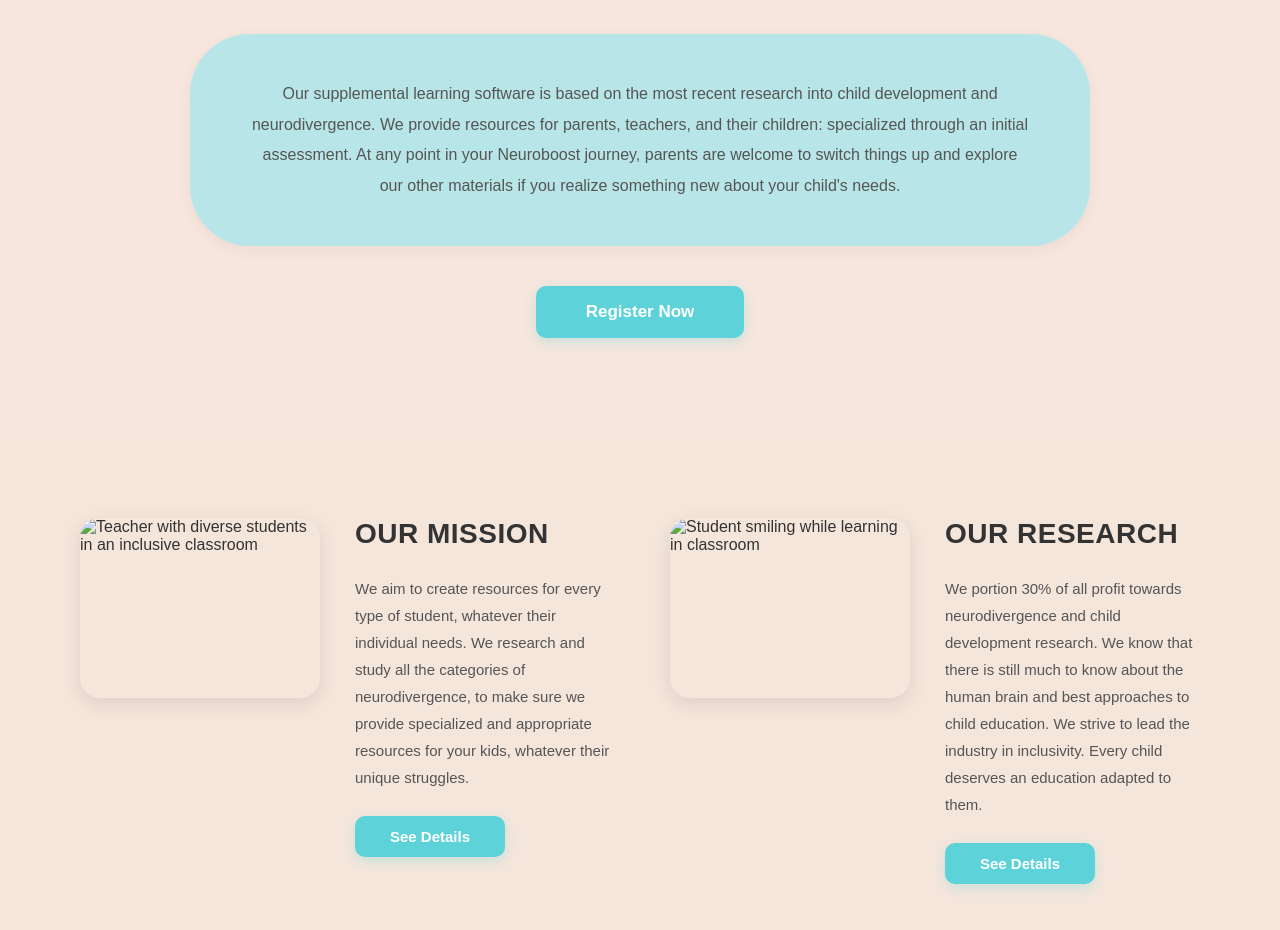
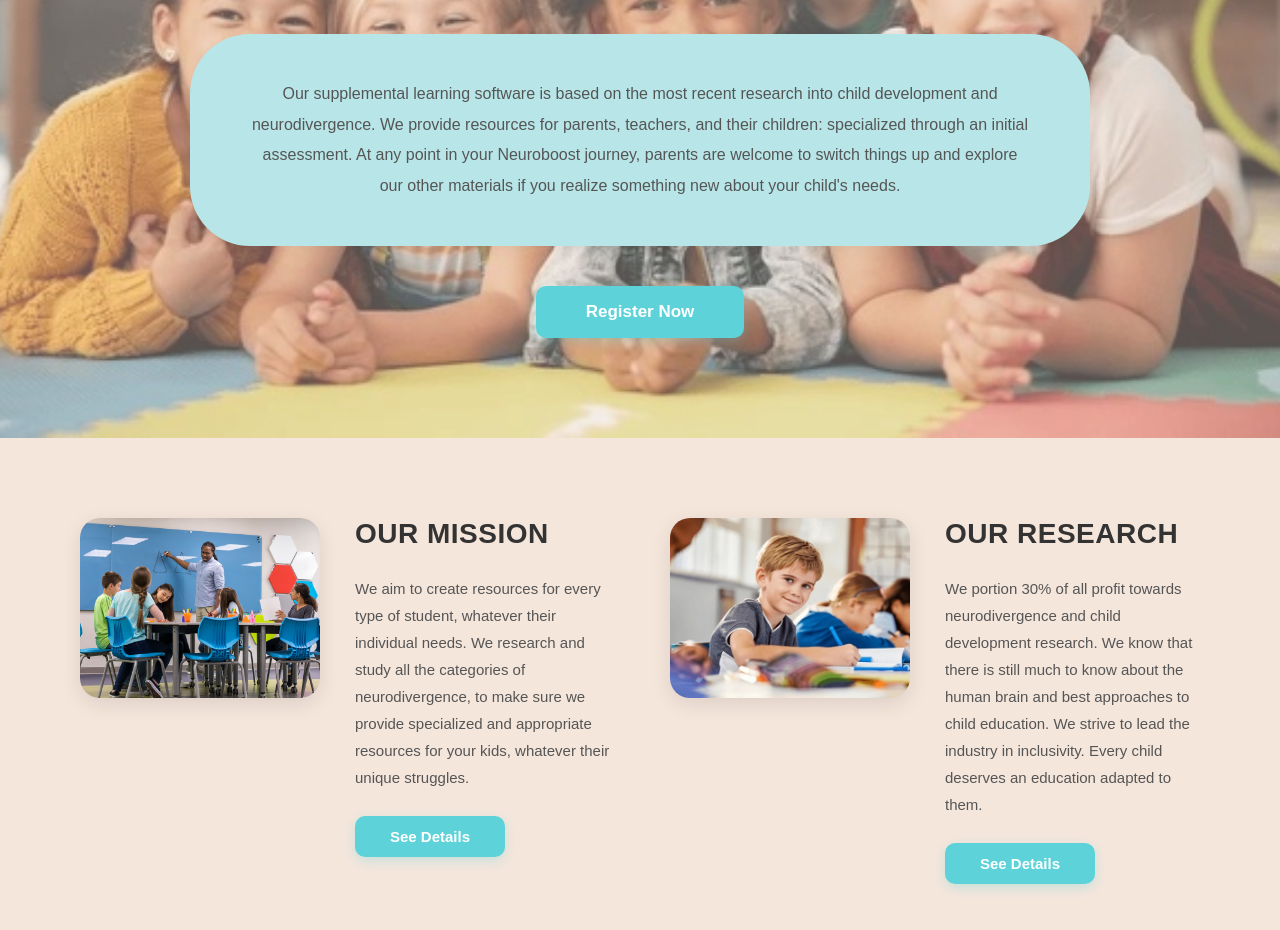
Before and after one commit to Spencer4792/Neuroboost, a plain HTML site: page index.html in a window 1280 px wide. Shown: the part 350-1280 px from the top of the page. Drawn offline with Linux system fonts and the light colour scheme; the site is published under a folder, as on GitHub Pages, so addresses that start at the root find nothing.

Commit message:
Update image paths to relative URLs in index.html

```diff
--- a/index.html
+++ b/index.html
@@ -71,7 +71,7 @@
             padding: 80px 40px 100px;
             background-color: #f5e6dc;
             position: relative;
-            background-image: url('/images/children-group.jpg');
+            background-image: url('./images/children-group.jpg');
             background-size: cover;
             background-position: center;
             background-repeat: no-repeat;
@@ -212,7 +212,7 @@
 
     <div class="mission-section">
         <div class="mission-card">
-            <img src="/images/classroom-teacher.jpg" alt="Teacher with diverse students in an inclusive classroom">
+            <img src="./images/classroom-teacher.jpg" alt="Teacher with diverse students in an inclusive classroom">
             <div class="mission-content">
                 <h2>OUR MISSION</h2>
                 <p>We aim to create resources for every type of student, whatever their individual needs. We research and study all the categories of neurodivergence, to make sure we provide specialized and appropriate resources for your kids, whatever their unique struggles.</p>
@@ -221,7 +221,7 @@
         </div>
 
         <div class="mission-card">
-            <img src="/images/student-learning.jpg" alt="Student smiling while learning in classroom">
+            <img src="./images/student-learning.jpg" alt="Student smiling while learning in classroom">
             <div class="mission-content">
                 <h2>OUR RESEARCH</h2>
                 <p>We portion 30% of all profit towards neurodivergence and child development research. We know that there is still much to know about the human brain and best approaches to child education. We strive to lead the industry in inclusivity. Every child deserves an education adapted to them.</p>
```
